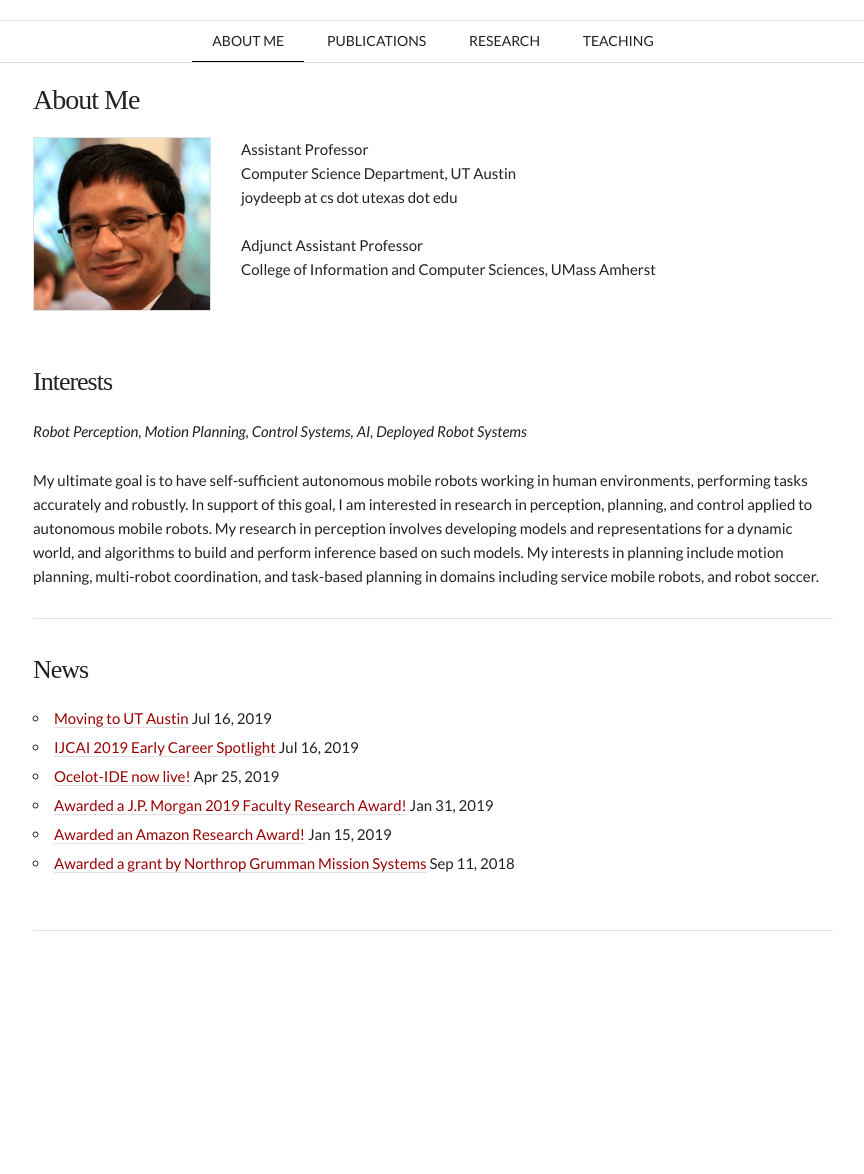
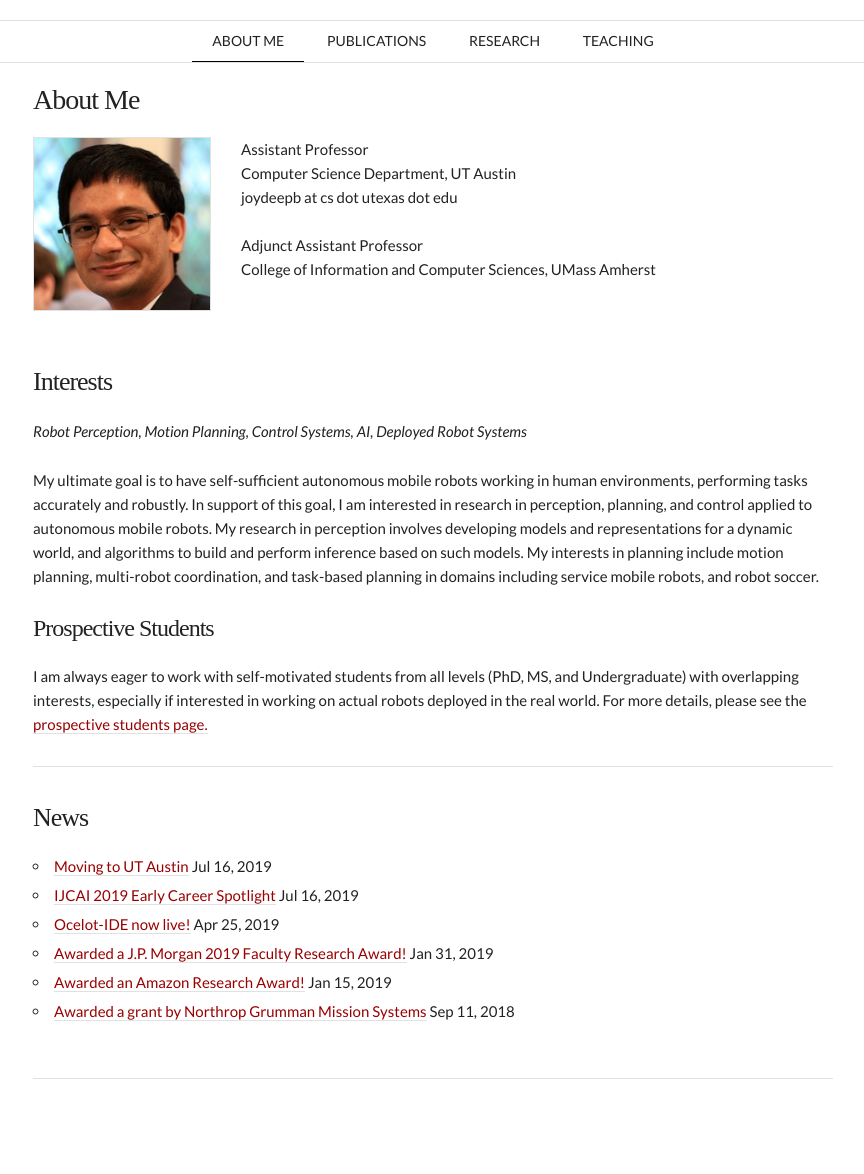
Before and after one commit to joydeep-b/joydeepb.com, a Jekyll site: the page built from index.md, in a window 1280 px wide. Shown: the whole page, without its empty margins (207-1071 px from the left). Built offline with Jekyll 4.4.1, drawn with Linux system fonts in a browser that asks for light colours; nearby versions of some CDN libraries; some web fonts are replaced; before the commit the page ends 1026 px from its top, so only the background shows below that.

Commit message:
Added prospective students page

```diff
--- a/_layouts/default.html
+++ b/_layouts/default.html
@@ -42,6 +42,7 @@
           <ul>
             {% assign mypages = site.pages | sort: "order" %}
             {% for navpage in mypages %}
+              {% unless navpage.exclude %}
                 {% if navpage.title == page.title %}
                   <li class="current active">
                 {% else %}
@@ -51,6 +52,7 @@
                   {{ navpage.title }}
                 </a>
                 </li>
+              {% endunless %}
             {% endfor %}
           </ul>
         <hr />
--- a/index.md
+++ b/index.md
@@ -32,6 +32,13 @@ perform inference based on such models. My interests in planning include motion
 planning, multi-robot coordination, and task-based planning in domains including
 service mobile robots, and robot soccer.
 
+### Prospective Students
+
+I am always eager to work with self-motivated students from all levels (PhD, MS,
+and Undergraduate) with overlapping interests, especially if interested in
+working on actual robots deployed in the real world. For more details, please see the
+[prospective students page.]({{ site.baseurl }}{% link prospective-students.md %})
+
 ---
 
 ## News
```
Also changed, not shown: prospective-students.md (added, +75 -0 lines). Lines whose indentation alone changed are shown as unchanged.
